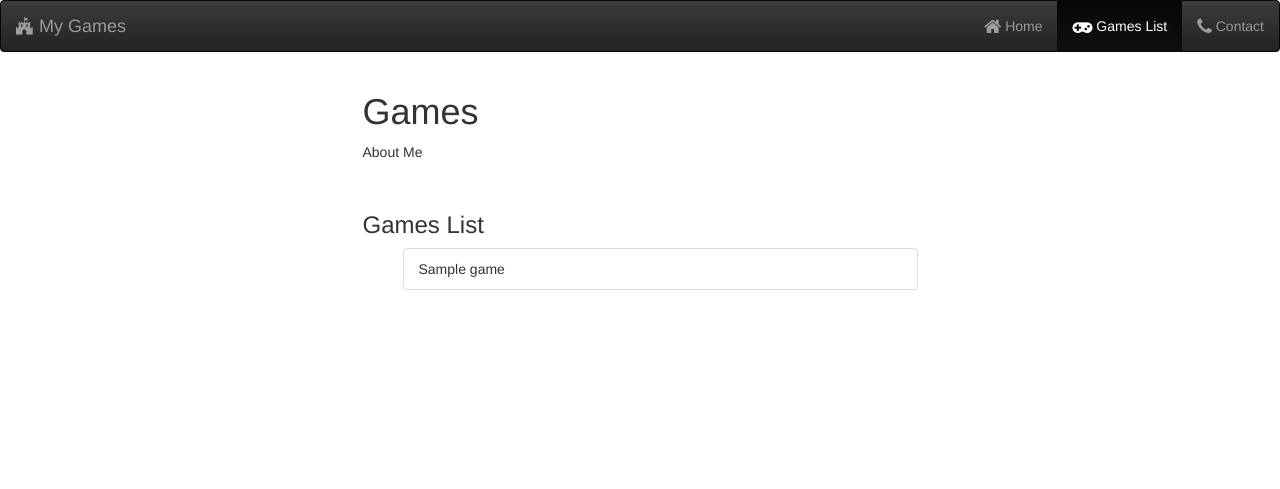
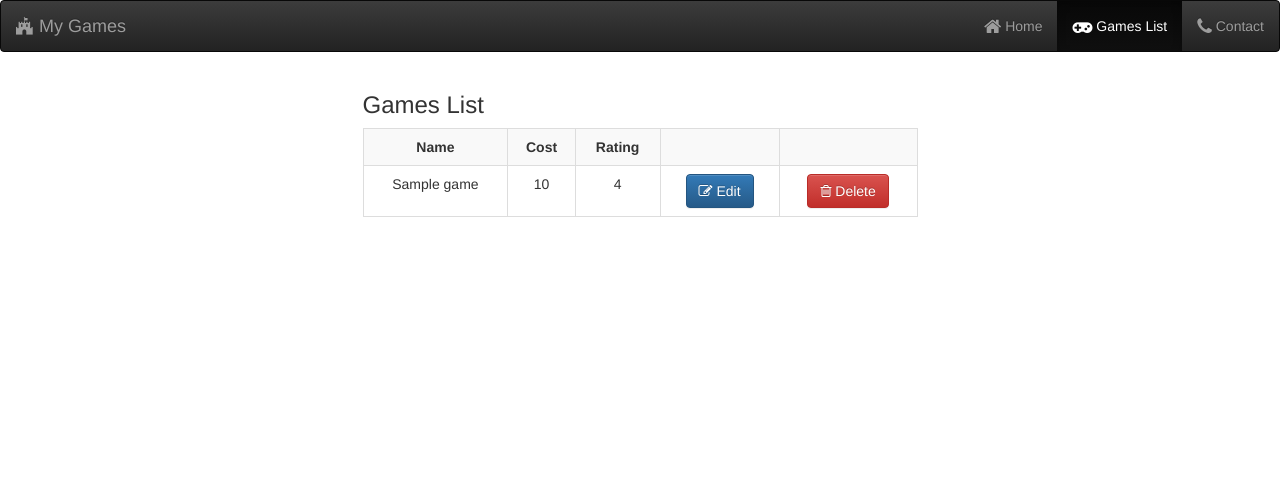
Before and after one commit to CentennialCollege/COMP308-W2017-Lesson5B, a Node server app: page /games in a window 1280 px wide. Shown: the top 489 px of the page. Run offline with Node 20, Linux system fonts and the light colour scheme; tables that the repository leaves empty hold one stand-in row (values such as "Sample post"); some libraries are stand-ins or nearby versions.

Commit message:
updated games.ejs

```diff
--- a/server/views/content/games.ejs
+++ b/server/views/content/games.ejs
@@ -4,19 +4,31 @@
     <div class="container">
       <div class="row">
         <div class="col-md-offset-3 col-md-6">
-          <h1><%= title %></h1>
-          <p>About Me</p>
+          <h3>Games List</h3>
 
-          <br>
-          <h3>Games List</h3>
-          <ul>
-              <% for (let count = 0; count < games.length; count++) { %>
-                <li class="list-group-item">
-                    <%= games[count].name %>
-                </li>
+          <table class="table table-bordered table-striped table-hover">
+            <tr>
+              <th class="text-center">Name</th>
+              <th class="text-center">Cost</th>
+              <th class="text-center">Rating</th>
+              <th class="text-center"></th>
+              <th class="text-center"></th>
+            </tr>
+            <!-- Template Row -->
+            <% for (let count = 0; count < games.length; count++) { %>
+            <tr>
+              <td class="text-center"><%= games[count].name %></td>
+              <td class="text-center"><%= games[count].cost %></td>
+              <td class="text-center"><%= games[count].rating %></td>
+              <td class="text-center">
+              <a href="#" class="btn btn-primary"><i class="fa fa-pencil-square-o"></i> Edit</a>
+               </td>
+              <td class="text-center">
+              <a href="#" class="btn btn-danger"><i class="fa fa-trash-o"></i> Delete</a>
+              </td>
+            </tr>
             <% } %>
-
-          </ul>
+          </table>
         </div>
       </div>
     </div>
```
